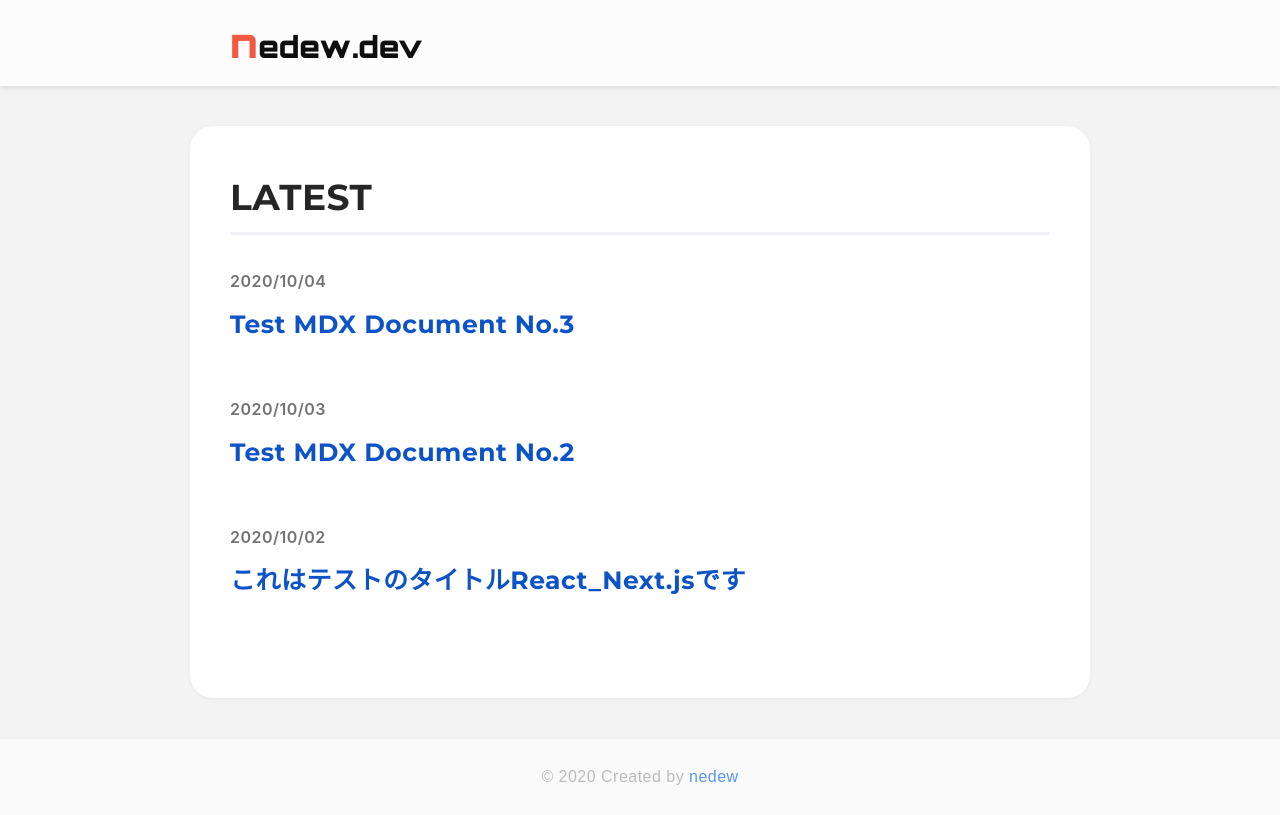
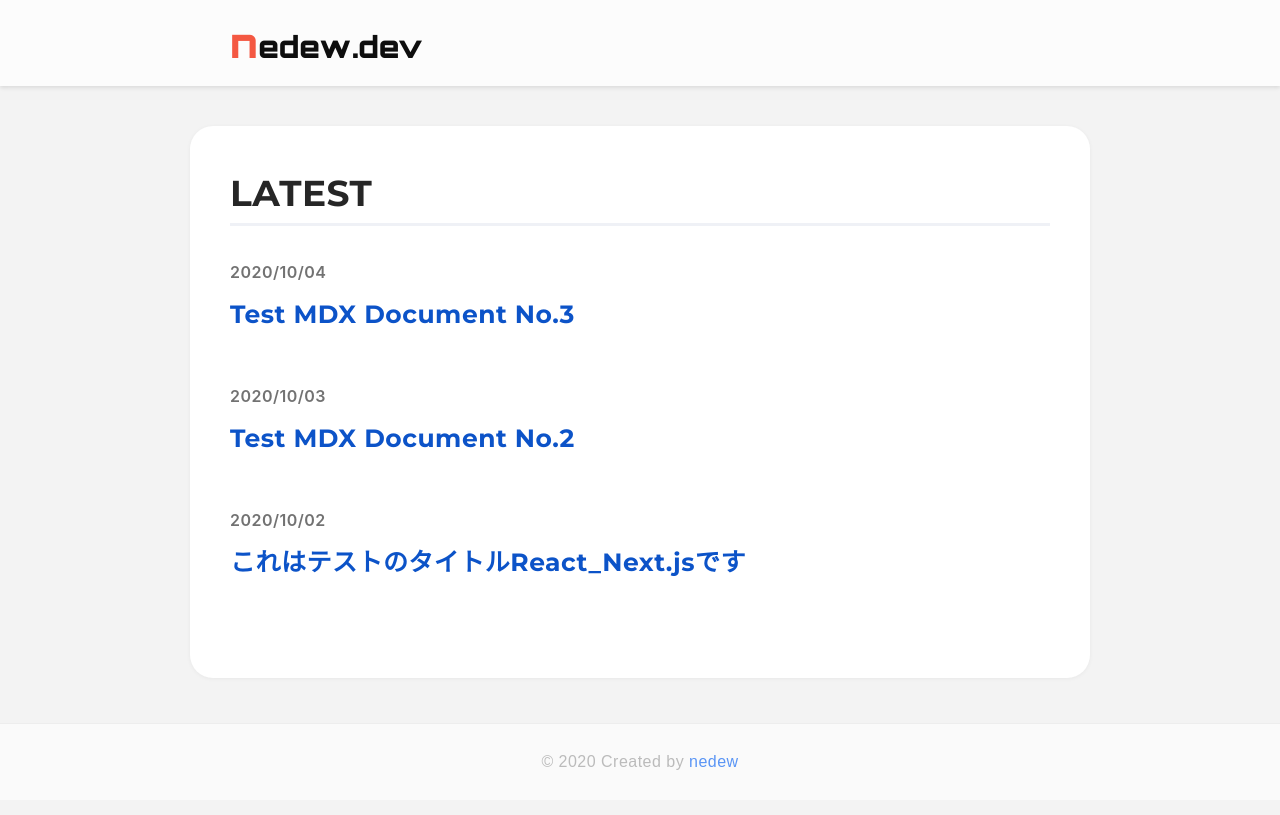
Before and after one commit to nedew/blog, a Next.js app: page / in a window 1280 px wide. Built offline with nearby package versions, Linux system fonts and the light colour scheme.

Commit message:
見出しのline-heightの調整

```diff
--- a/components/styles/article.module.scss
+++ b/components/styles/article.module.scss
@@ -56,5 +56,6 @@
     font-family: 'Montserrat', sans-serif;
     font-size: 28px;
     font-weight: bold;
+    line-height: 1.6;
   }
 }
--- a/components/styles/articleList.module.scss
+++ b/components/styles/articleList.module.scss
@@ -15,6 +15,7 @@
   font-weight: bold;
   text-decoration: none;
   font-family: 'Montserrat', sans-serif;
+  line-height: 1.6;
 }
 
 .date {
--- a/styles/global.scss
+++ b/styles/global.scss
@@ -31,4 +31,5 @@ body {
 h1, h2, h3, h4, h5 {
   font-family: 'Montserrat', sans-serif;
   font-weight: bold;
+  line-height: 1.5;
 }
```
